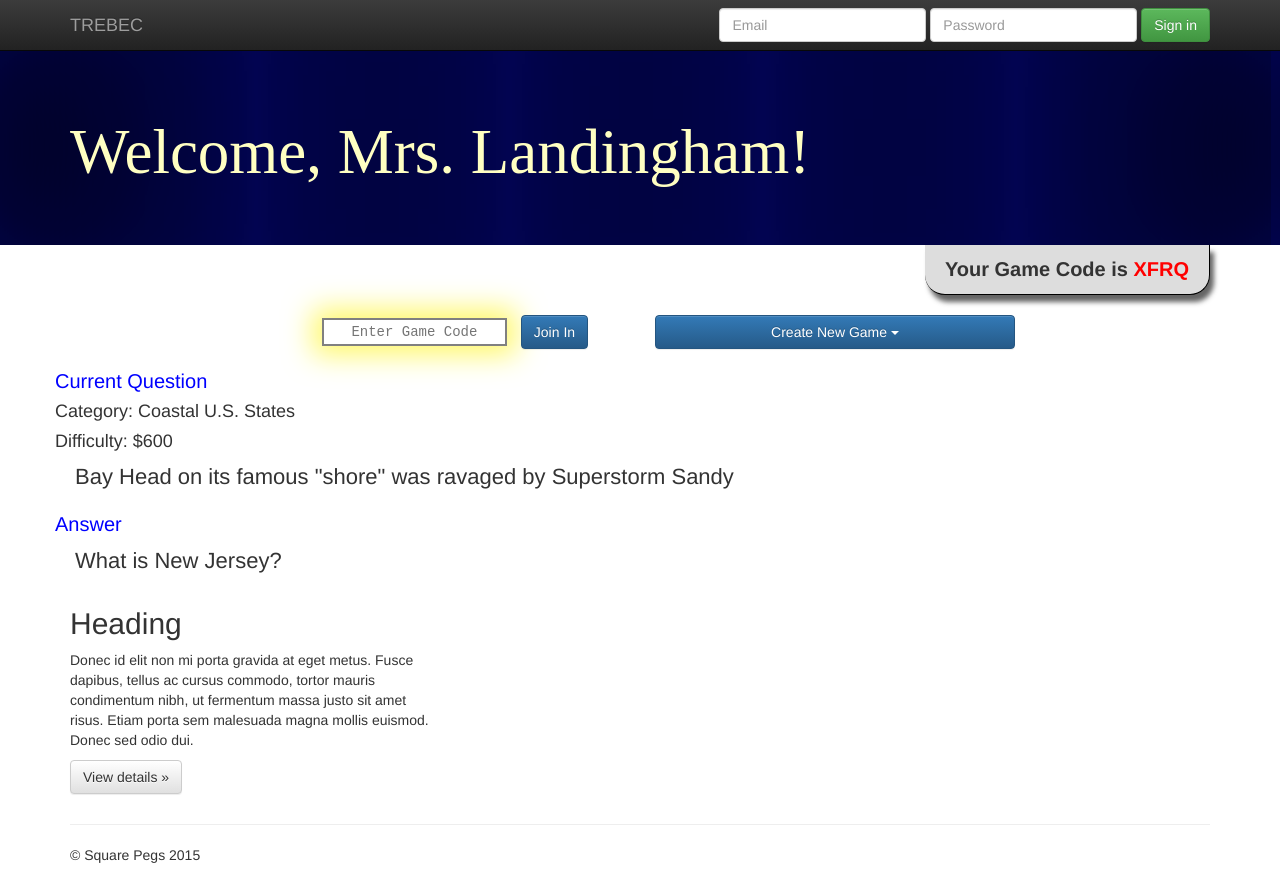
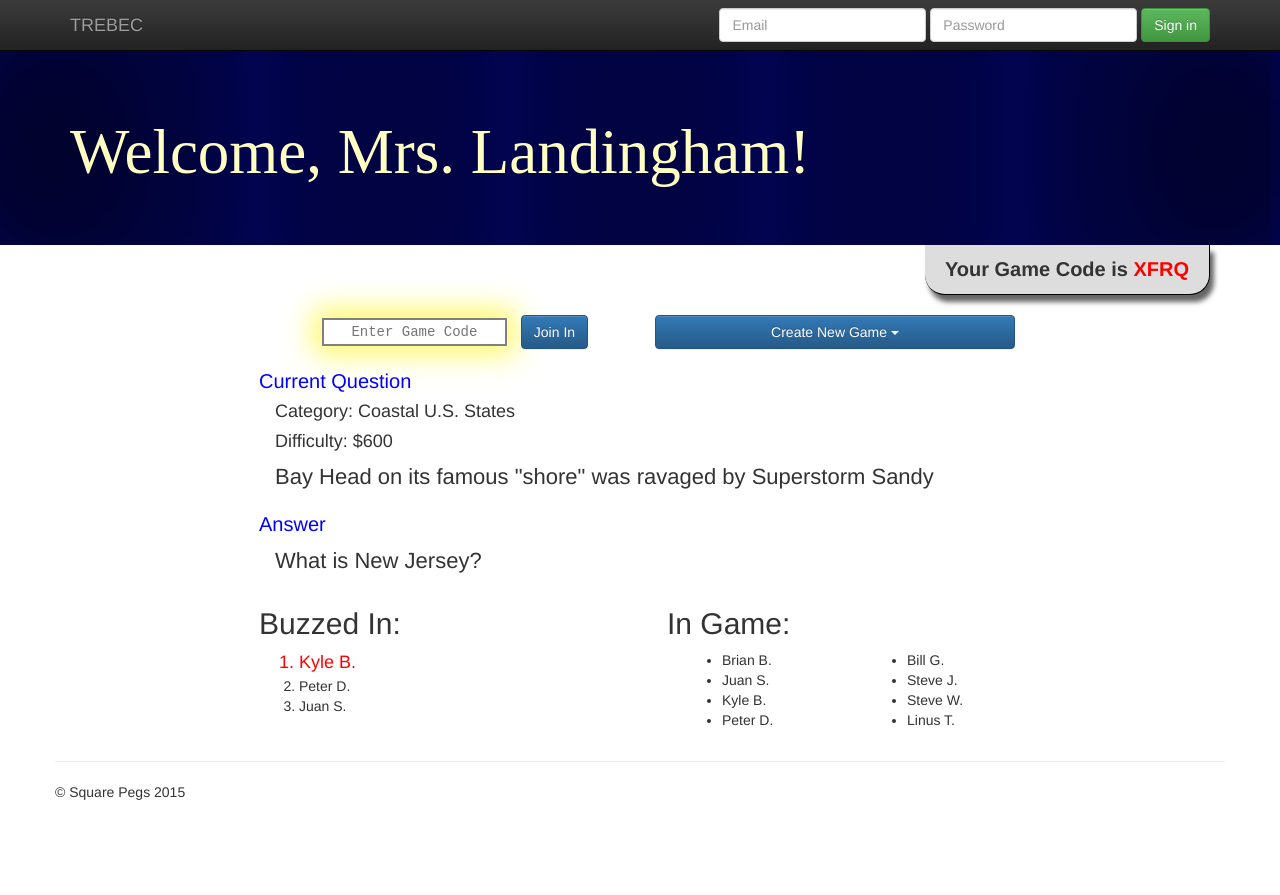
Before and after one commit to squarepegs/MKS21-thesis, a plain HTML site: page static/dashboard.html in a window 1280 px wide. After the commit the page ends 832 px from the top, so only its background shows below. Drawn offline with nearby package versions, Linux system fonts and the light colour scheme.

Commit message:
Pre-merge

```diff
--- a/css/main.css
+++ b/css/main.css
@@ -71,9 +71,11 @@ box-shadow: 0px 0px 29px 9px rgba(255,248,105,1);
 .question H3, .answer H3{
   font-size:20px;
   color: blue;
+  padding-left:4px;
+  padding-right:4px;
 }
 .question H4 {
-  font-size:18px
+  font-size:18px;
   padding-left:20px;
 }
 
@@ -81,3 +83,12 @@ box-shadow: 0px 0px 29px 9px rgba(255,248,105,1);
   font-size:22px;
   padding-left: 20px;
 }
+
+.studentlist {
+ margin:0 4px;
+}
+
+.buzzlist li:first-child{
+  color:red;
+  font-size:18px;
+}
--- a/static/dashboard.html
+++ b/static/dashboard.html
@@ -81,6 +81,7 @@
 </div>
 <div class="col-md-2"></div>
         </div>
+        <div style="clear:both"></div>
 <div class="row">
 <div class="col-md-2"></div>
 <div class="questionbox col-md-8">
@@ -98,17 +99,40 @@
 
 </div>
 
+        </div>
+          <div style="clear:both"></div>
+        <div class="row">
+ <div class="col-md-2"></div>
+        <div class="studentlist col-md-4">
+          <h2>Buzzed In:</h2>
+         <ol class="buzzlist">
+         <li>Kyle B.</li>
+         <li>Peter D.</li>
+         <li>Juan S.</li>
+         </ol>
 
 
-
-
-        </div>
-
-        <div class="col-md-4">
-          <h2>Heading</h2>
-          <p>Donec id elit non mi porta gravida at eget metus. Fusce dapibus, tellus ac cursus commodo, tortor mauris condimentum nibh, ut fermentum massa justo sit amet risus. Etiam porta sem malesuada magna mollis euismod. Donec sed odio dui. </p>
-          <p><a class="btn btn-default" href="#" role="button">View details &raquo;</a></p>
+                </div>
+               <div class="studentlist col-md-4">
+               <h2>In Game:</h2>
+               <div class="col-sm-6">
+         <ul>
+         <li>Brian B.</li>
+         <li>Juan S.</li>
+         <li>Kyle B.</li>
+         <li>Peter D.</li>
+         </ul>
        </div>
+                <div class="col-sm-6">
+         <ul>
+         <li>Bill G.</li>
+         <li>Steve J.</li>
+         <li>Steve W.</li>
+         <li>Linus T.</li>
+         </ul>
+       </div>
+        <div class="col-md-2"></div>
+      </div>
       </div>
 
       <hr>
```
